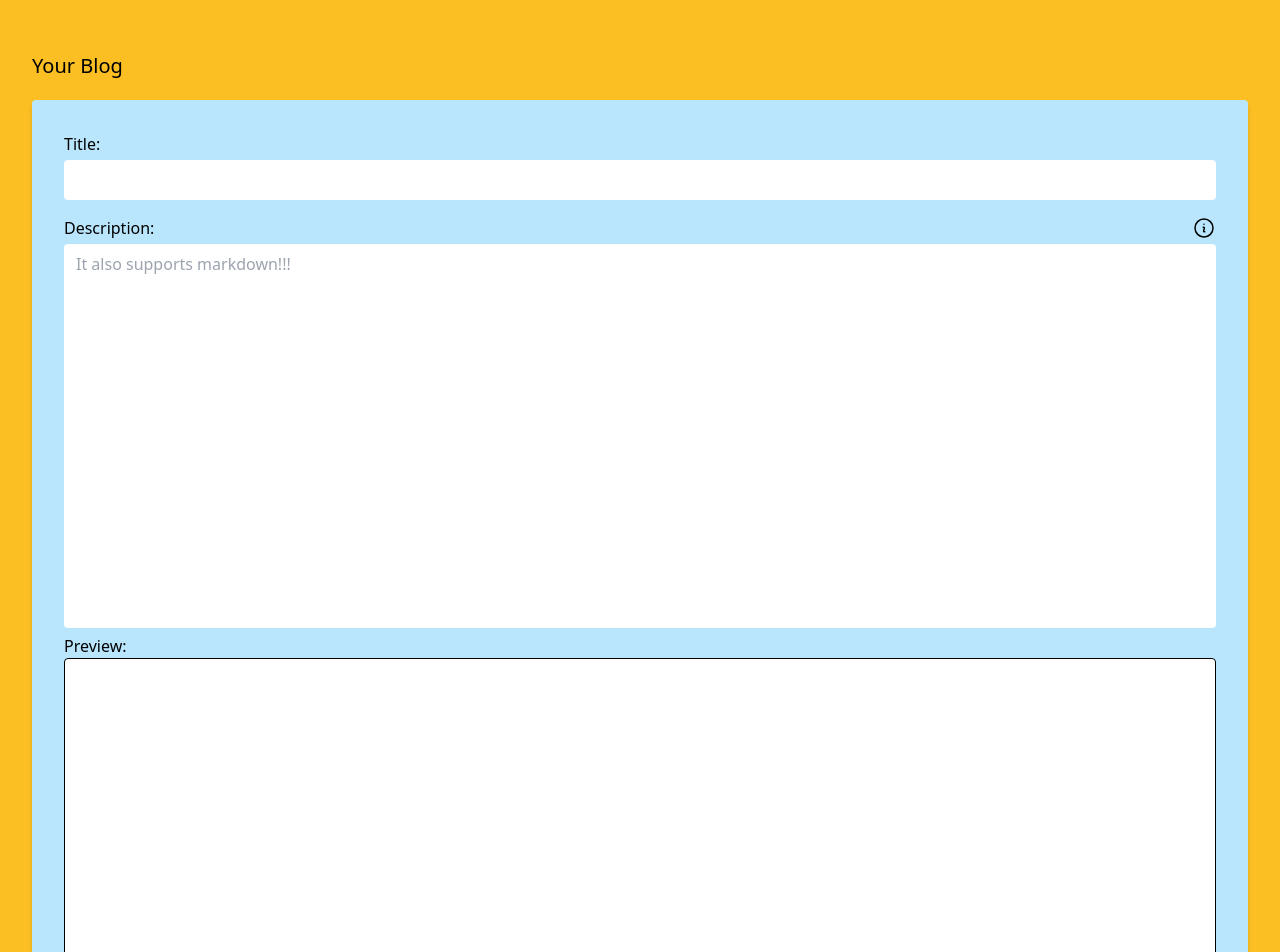
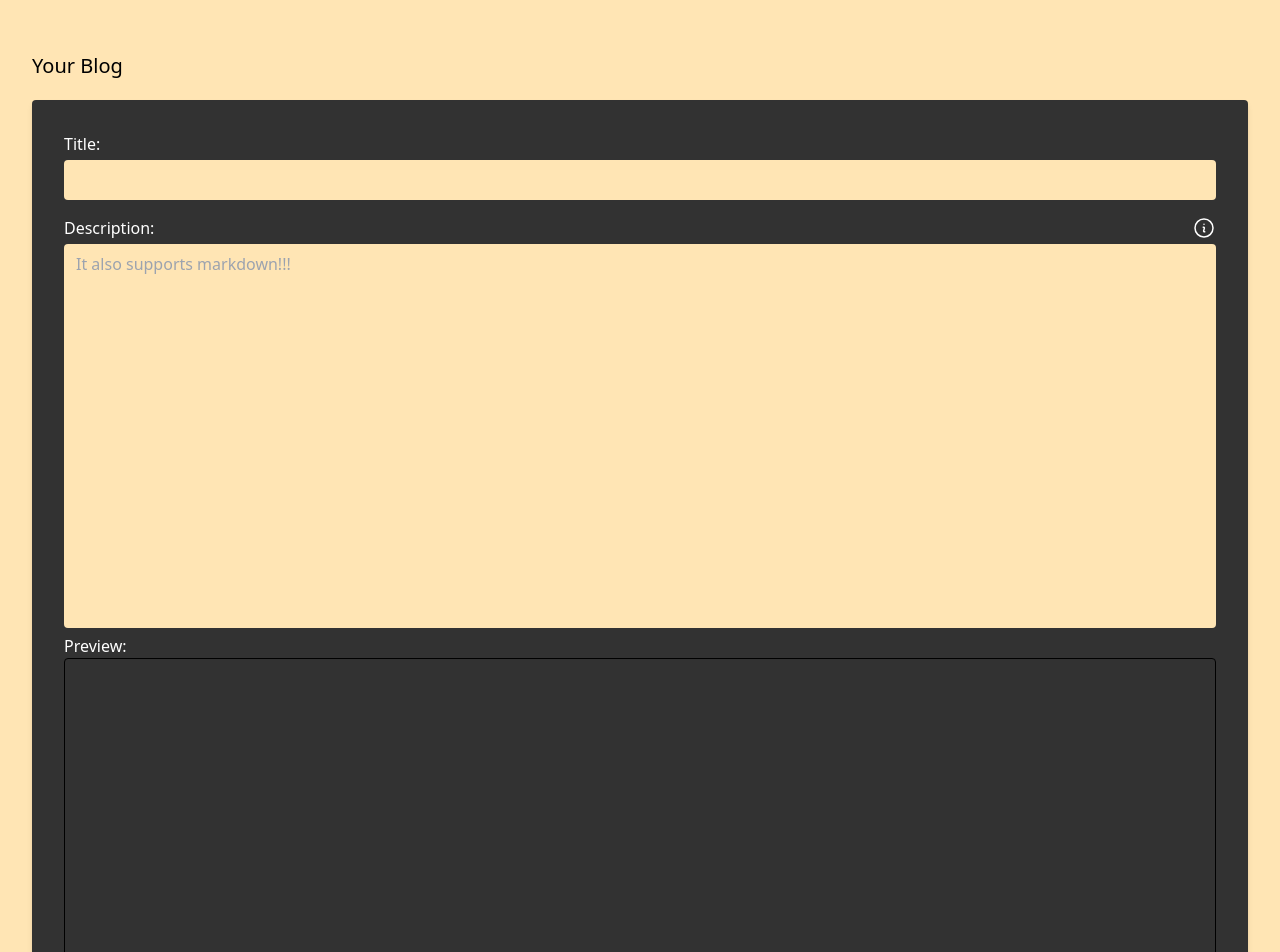
Before and after one commit to prikshitsingh24/Next-Blog, a Next.js app in the folder my-blog/: page /AddBlogs in a window 1280 px wide. Shown: the top 952 px of the page. Built offline with nearby package versions, Linux system fonts and the light colour scheme; no server answers.

Commit message:
changed the theme?? dont know if i like it

```diff
--- a/my-blog/src/components/AddBlogsComponent/blogAddition.tsx
+++ b/my-blog/src/components/AddBlogsComponent/blogAddition.tsx
@@ -50,9 +50,9 @@ export default function BlogAdditionComponent() {
   }
 
   return (
-    <div className="bg-amber-400 p-8 flex-column justify-center items-center h-full">
+    <div className="bg-Beige p-8 flex-column justify-center items-center h-full">
         <div className="text-black text-xl my-5">Your Blog</div>
-      <div className="bg-sky-200 p-8 rounded shadow-md w-full">
+      <div className="bg-darkgrey p-8 rounded shadow-md w-full">
         {popUp ?(
             <div className="relative flex justify-center item-center">
               <ErrorComponent error={error}></ErrorComponent>
@@ -62,24 +62,24 @@ export default function BlogAdditionComponent() {
         )}
         <div className="mb-4">
           <div className="flex justify-between">
-          <label htmlFor="title" className="text-black block mb-1">
+          <label htmlFor="title" className="text-white block mb-1">
             Title:
           </label>
           </div>
           <input
             type="text"
             id="title"
-            className="py-2 px-3 w-full rounded border-black outline-none"
+            className="py-2 px-3 w-full rounded border-black outline-none bg-Beige"
             onChange={handleTitle}
           />
         </div>
         <div className="mb-4">
           <div className="flex justify-between">
-          <label htmlFor="description" className="text-black block mb-1">
+          <label htmlFor="description" className="text-white block mb-1">
             Description:
           </label>
           <div className="cursor-pointer" onClick={handleNavigationToDoc}>
-          <svg xmlns="http://www.w3.org/2000/svg" fill="none" viewBox="0 0 24 24" stroke-width="1.5" stroke="currentColor" className="w-6 h-6 cursor-pointer">
+          <svg xmlns="http://www.w3.org/2000/svg" fill="none" viewBox="0 0 24 24" stroke-width="1.5" stroke="currentColor" className="w-6 h-6 cursor-pointer text-white">
           <path stroke-linecap="round" stroke-linejoin="round" d="M11.25 11.25l.041-.02a.75.75 0 011.063.852l-.708 2.836a.75.75 0 001.063.853l.041-.021M21 12a9 9 0 11-18 0 9 9 0 0118 0zm-9-3.75h.008v.008H12V8.25z" />
           </svg>
           </div>
@@ -87,20 +87,20 @@ export default function BlogAdditionComponent() {
           <div>
           <textarea
             id="description"
-            className="py-2 px-3 w-full h-96 rounded border-gray-300 resize-none outline-none"
+            className="py-2 px-3 w-full h-96 rounded border-gray-300 resize-none outline-none bg-Beige "
             value={markdown}
             onChange={handleMarkdownChange}
             placeholder="It also supports markdown!!!"
           />
-          <div>Preview:</div>
-          <div className="w-full h-[400px] bg-white border rounded border-black overflow-auto px-3">
+          <div className="text-white">Preview:</div>
+          <div className="w-full h-[500px] border rounded border-black overflow-auto px-3 bg-darkgrey text-white">
           <MarkdownRenderer content={markdown}></MarkdownRenderer>
           </div>
           </div>
 
         </div>
         <div className="mb-4 my-5">
-          <label htmlFor="title" className="text-black block mb-1">
+          <label htmlFor="title" className="text-white block mb-1">
             Author:
           </label>
           <input
--- a/my-blog/src/components/appbar.tsx
+++ b/my-blog/src/components/appbar.tsx
@@ -12,15 +12,15 @@ export default function Appbar(props:any) {
     setUserInfo(!userInfo);
   }
   return (
-    <div className={`position-fixed flex w-full py-2 h-19 bg-red-500 text-white justify-between items-center ${isSmScreen ? 'flex-col' : 'flex-row'}`}>
+    <div className={`position-fixed flex w-full py-2 h-19 bg-darkgrey text-white justify-between items-center ${isSmScreen ? 'flex-col' : 'flex-row'}`}>
       <div className="flex">
         <div className="text-white text-xl mx-10">Next-Blogs</div>
         {!isSmScreen && (
           <>
-            <button className="bg-red-500 text-white rounded position-fixed px-4 mx-5">Home</button>
-            <button className="bg-red-500 text-white rounded position-fixed px-4 mx-5" onClick={() => router.push('/MyBlogs')}>My blogs</button>
-            <button className="bg-red-500 text-white rounded position-fixed px-4 mx-5" onClick={() => router.push('/AddBlogs')}>Add blogs</button>
-            <button className="bg-red-500 text-white rounded position-fixed px-4 mx-5" onClick={() => router.push('/BloggersGuild')}>Bloggers' Guild</button>
+            <button className="bg-darkgrey text-white rounded position-fixed px-4 mx-5">Home</button>
+            <button className="bg-darkgrey text-white rounded position-fixed px-4 mx-5" onClick={() => router.push('/MyBlogs')}>My blogs</button>
+            <button className="bg-darkgrey text-white rounded position-fixed px-4 mx-5" onClick={() => router.push('/AddBlogs')}>Add blogs</button>
+            <button className="bg-darkgrey text-white rounded position-fixed px-4 mx-5" onClick={() => router.push('/BloggersGuild')}>Bloggers' Guild</button>
           </>
         )}
       </div>
--- a/my-blog/src/components/template.tsx
+++ b/my-blog/src/components/template.tsx
@@ -9,9 +9,9 @@ interface Data {
 
 export default function Template({data}:{data:Data}){
     return(
-        <div className="bg-sky-200 text-black rounded-md mx-5 px-10 py-5 my-5">
-            <div className="text-xl my-5">{data.title}</div>
-            <div className="border px-2 py-2 border-black">
+        <div className="bg-darkgrey text-white rounded-md mx-5 px-10 py-3 my-1">
+            <div className="text-xl my-2">{data.title}</div>
+            <div className="border px-2 py-2 border-black rounded-xl">
             <MarkdownRenderer content={data.description.slice(0,900)}></MarkdownRenderer>
             </div>
             <div className="text-xl my-5 flex justify-between">
@@ -23,7 +23,7 @@ export default function Template({data}:{data:Data}){
                     Read more
                     </div>
                    <div className="my-1">
-                   <svg xmlns="http://www.w3.org/2000/svg" fill="none" viewBox="0 0 24 24" stroke-width="1.5" stroke="currentColor" class="w-6 h-6">
+                   <svg xmlns="http://www.w3.org/2000/svg" fill="none" viewBox="0 0 24 24" stroke-width="1.5" stroke="currentColor" className="w-6 h-6">
                     <path stroke-linecap="round" stroke-linejoin="round" d="M11.25 4.5l7.5 7.5-7.5 7.5m-6-15l7.5 7.5-7.5 7.5" />
                         </svg>
                    </div>
--- a/my-blog/src/pages/Home.tsx
+++ b/my-blog/src/pages/Home.tsx
@@ -26,7 +26,7 @@ export default function Blogs({data,session}){
 
 
     return(
-        <div className="bg-amber-400 h-screen">
+        <div className="bg-Beige h-screen">
           {session ?(
           <Appbar username={session.user.name}></Appbar>
 
@@ -57,7 +57,7 @@ export default function Blogs({data,session}){
             <input className="rounded-xl border-none w-full outline-none px-5" placeholder="Search the blog you desire!!" />
             </div>
           </div>
-          <div className="bg-amber-400 grid grid-cols-12 my-5" >
+          <div className="bg-Beige grid grid-cols-12 my-5" >
           <div className="col-span-12 sm:col-span-8">
            <div className="px-10 text-xl">Blogs</div>
            {reverseData.map(x=>{
--- a/my-blog/src/pages/Login.tsx
+++ b/my-blog/src/pages/Login.tsx
@@ -11,7 +11,7 @@ export default function LoginPage(){
         router.push("/Home");
     }
     return(
-        <div className="relative flex justify-center item-center bg-amber-400 h-screen">
+        <div className="relative flex justify-center item-center bg-Beige h-screen">
        <LoginCard></LoginCard>
         </div>
     );
--- a/my-blog/src/pages/MyBlogs.tsx
+++ b/my-blog/src/pages/MyBlogs.tsx
@@ -6,7 +6,7 @@ import { authOptions } from "./api/auth/[...nextauth]";
 export default function MyBlogs({userBlogs}){
     const reverseData=[...userBlogs].reverse();
     return(
-        <div className="bg-amber-400 h-full ">
+        <div className="bg-Beige h-full ">
             <div className="relative flex justify-center item-center">
             <div className="text-3xl my-10">
                 Your Blogs!!!
--- a/my-blog/tailwind.config.ts
+++ b/my-blog/tailwind.config.ts
@@ -1,4 +1,5 @@
 
+import { colors } from '@mui/material'
 import type { Config } from 'tailwindcss'
 
 const config: Config = {
@@ -17,6 +18,10 @@ const config: Config = {
       spacing:{
         '100':'32rem',
         '110':'42rem'
+      },
+      colors:{
+        Beige:'#FFE5B4',
+        darkgrey:'#323232',
       }
     },
   },
```
Also changed, not shown: my-blog/src/components/loginComponents/loginCard.tsx (+11 -11 lines).
